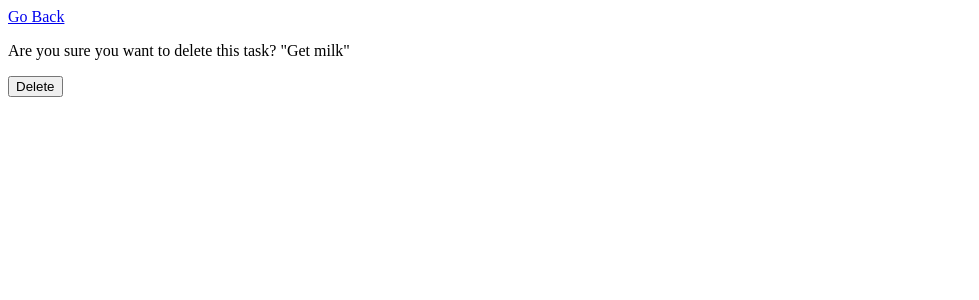
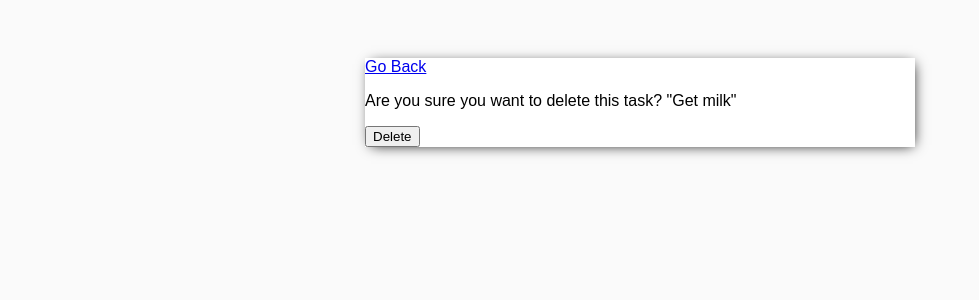
Before and after one commit to nuyiep/42KL-Transcendence-Learning, a Django app: page /task-delete/1/ in a window 1280 px wide. Shown: the top 300 px of the page, without its empty margins (0-979 px from the left). Run offline with Django 4.2, Linux system fonts and the light colour scheme; a user stored in the database is signed in; data comes from the database, SQL or seed files in the repository; both versions use the stored data as it was after the commit.

Commit message:
Added CSS styling

```diff
--- a/todolist/base/templates/base/main.html
+++ b/todolist/base/templates/base/main.html
@@ -9,9 +9,21 @@
 		<meta name="description" content="">
 		<meta name="viewport" content="width=device-width, initial-scale=1">
 
+		<link rel="preconnect" href="https://fonts.gstatic.com" crossorigin>
+		<link href="https://fonts.googleapis.com/css2?family=Nunito:ital,wght@0,200..1000;1,200..1000&display=swap" rel="stylesheet">
 		<style>
 			body {
-				background-color: aqua;
+				background-color: #FAFAFA;
+				font-family: "Nunito Sans", sans-serif;
+				padding-top: 50px;
+			}
+
+			.container {
+				max-width: 550px;
+				margin: auto;
+				background-color: #fff;
+				-webkit-box-shadow: 2px 2px 13px -4px rgba(0, 0, 0, 21);
+				box-shadow: 2px 2px 13px -4px rgba(0, 0, 0, 21);
 			}
 		</style>
 	</head>
--- a/todolist/base/templates/base/register.html
+++ b/todolist/base/templates/base/register.html
@@ -10,7 +10,7 @@
 </form>
 
 <p>
-	Already have an account? <a href="">Login</a>
+	Already have an account? <a href="% url 'login' %">Login</a>
 </p>
 
 {% endblock content %}
--- a/todolist/base/templates/base/task_confirm_delete.html
+++ b/todolist/base/templates/base/task_confirm_delete.html
@@ -1,6 +1,11 @@
+{% extends 'base/main.html' %}
+{% block content %}
+
 <a href="{% url 'tasks' %}">Go Back</a>
 <form method="POST">
 	{% csrf_token %}
 	<p>Are you sure you want to delete this task?  "{{task}}"</p>
 	<input type="submit" value="Delete"/>
 </form>
+
+{% endblock content %}
--- a/todolist/base/templates/base/task_form.html
+++ b/todolist/base/templates/base/task_form.html
@@ -1,3 +1,6 @@
+{% extends 'base/main.html' %}
+{% block content %}
+
 <h3>Task Form</h3>
 <a href="{% url 'tasks' %}">Go back</a>
 
@@ -6,3 +9,5 @@
 	{{form.as_p}}
 	<input type="submit" value="Submit">
 </form>
+
+{% endblock content %}
```
Also changed, not shown: todolist/db.sqlite3.
